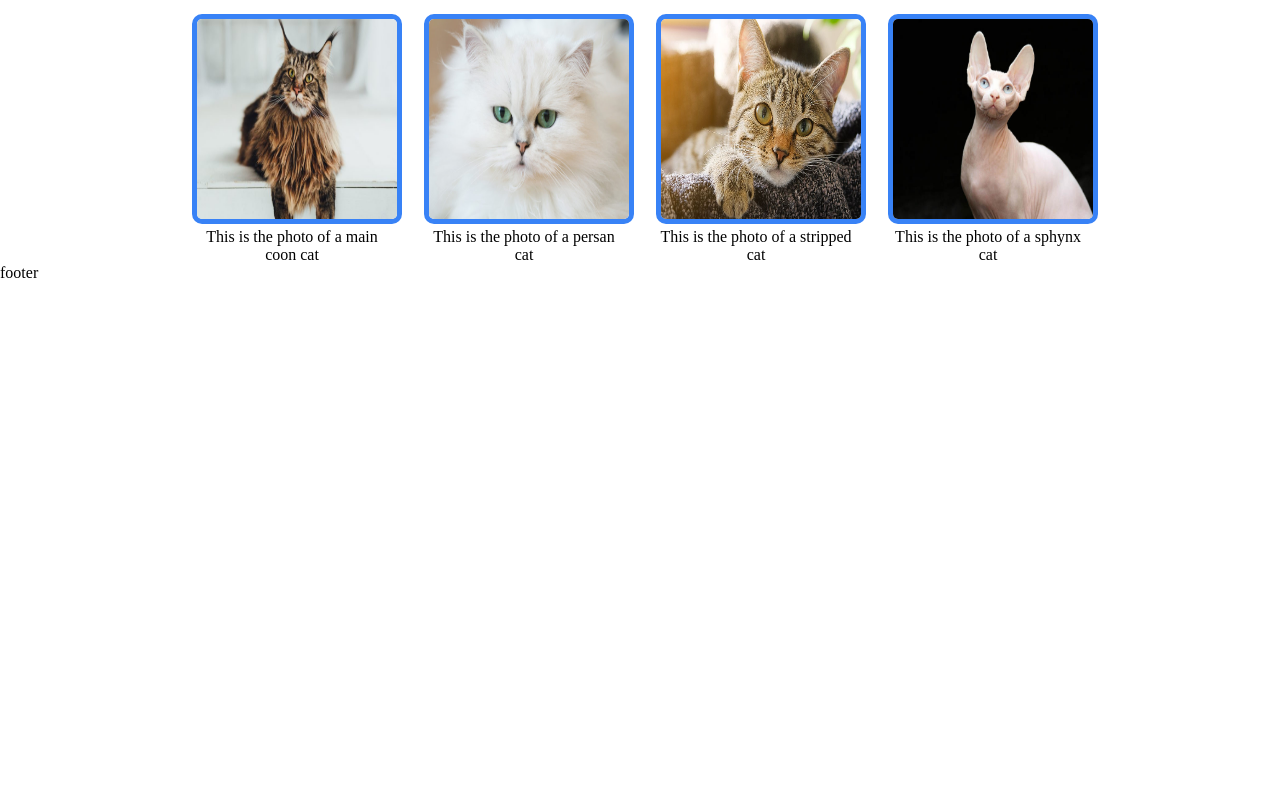
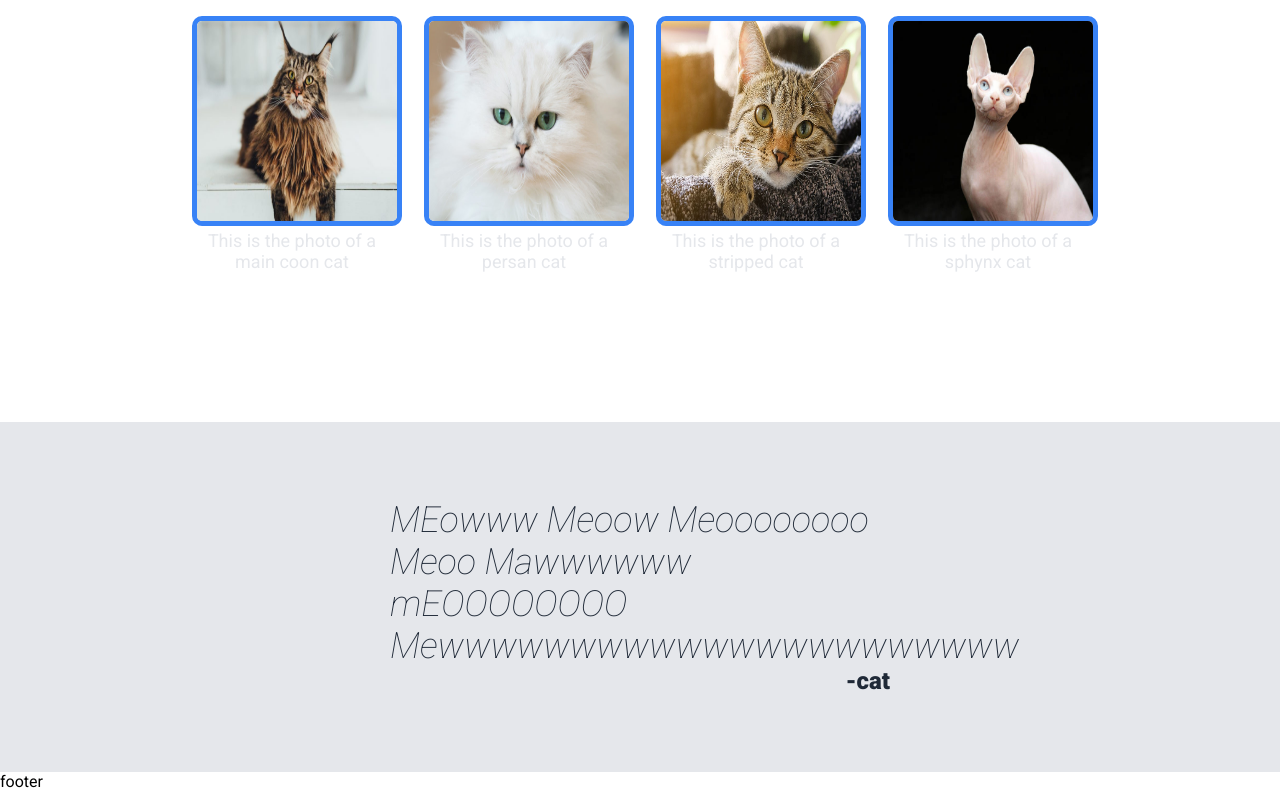
Before and after one commit to CyrilMougin/landingPage, a plain HTML site: page index.html in a window 1280 px wide. Shown: the part 538-1329 px from the top of the page. Before the commit the page ends 820 px from the top, so only its background shows below. Drawn offline with Linux system fonts and the light colour scheme.

Commit message:
adding quote section and roboto font

```diff
--- a/index.html
+++ b/index.html
@@ -6,6 +6,10 @@
     <meta name="viewport" content="width=device-width, initial-scale=1.0">
     <title>Document</title>
     <link rel="stylesheet" href="style.css">
+    <link rel="preconnect" href="https://fonts.googleapis.com">
+    <link rel="preconnect" href="https://fonts.gstatic.com" crossorigin>
+    <link href="https://fonts.googleapis.com/css2?family=Roboto:ital,wght@0,100;0,300;0,400;0,500;0,700;0,900;1,100;1,300;1,400;1,500;1,700;1,900&display=swap" rel="stylesheet">
+
 </head>
 <body>
     <div class="header">
@@ -19,7 +23,7 @@
     <div class="body">
         <div class="hero">
             <div class="hero-left">
-                <h1>this website is awesome</h1>
+                <h1>This website is awesome</h1>
                 <p>Lorem ipsum dolor sit amet, consectetur
                     adipiscing elit. Vivamus pharetra ligula sed
                     purus finibus, sit amet dapibus augue convallis.
@@ -54,6 +58,13 @@
                 </div>
             </div>
         </div>
+
+        <div class="quote">
+            <div class="quote-cat">MEowww Meoow Meoooooooo Meoo Mawwwwww mEOOOOOOOO Mewwwwwwwwwwwwwwwwwwwwww
+                <div class="cat-signature">-cat</div>
+            </div>
+        </div>
+
     </div>
 
 
--- a/style.css
+++ b/style.css
@@ -1,6 +1,7 @@
 * {
     margin: 0;
     padding: 0;
+    font-family: 'Roboto', sans-serif;
 }
 
 ul {
@@ -10,6 +11,7 @@ ul {
 a {
     text-decoration: none;
     color: #E5E7EB;
+
 }
 
 body {
@@ -47,6 +49,8 @@ body {
     gap: 16px;
     font-size: 18px;
     margin-right: 200px;
+
+
 }
 
 
@@ -94,6 +98,8 @@ body {
 
 .main-content{
     text-align: center;
+    margin-bottom: 150px;
+
 }
 
 .main-content h1 {
@@ -113,4 +119,34 @@ body {
 
 .cat-info {
     max-width: 200px;
+    font-size: 18px;
+    color: #E5E7EB
 }
+
+
+/* quote */
+
+.quote {
+
+    display: flex;
+    background-color: #E5E7EB;
+    justify-content: center;
+    align-items: center;
+    height: 350px;
+
+}
+
+.quote-cat {
+    font-size: 36px;
+    font-style: italic;
+    font-weight: 100;
+    color: #1F2937;
+    max-width: 500px;
+}
+
+.quote-cat .cat-signature {
+    font-size: 24px;
+    text-align: right;
+    font-weight: 900;
+    font-style: normal;
+}
```
